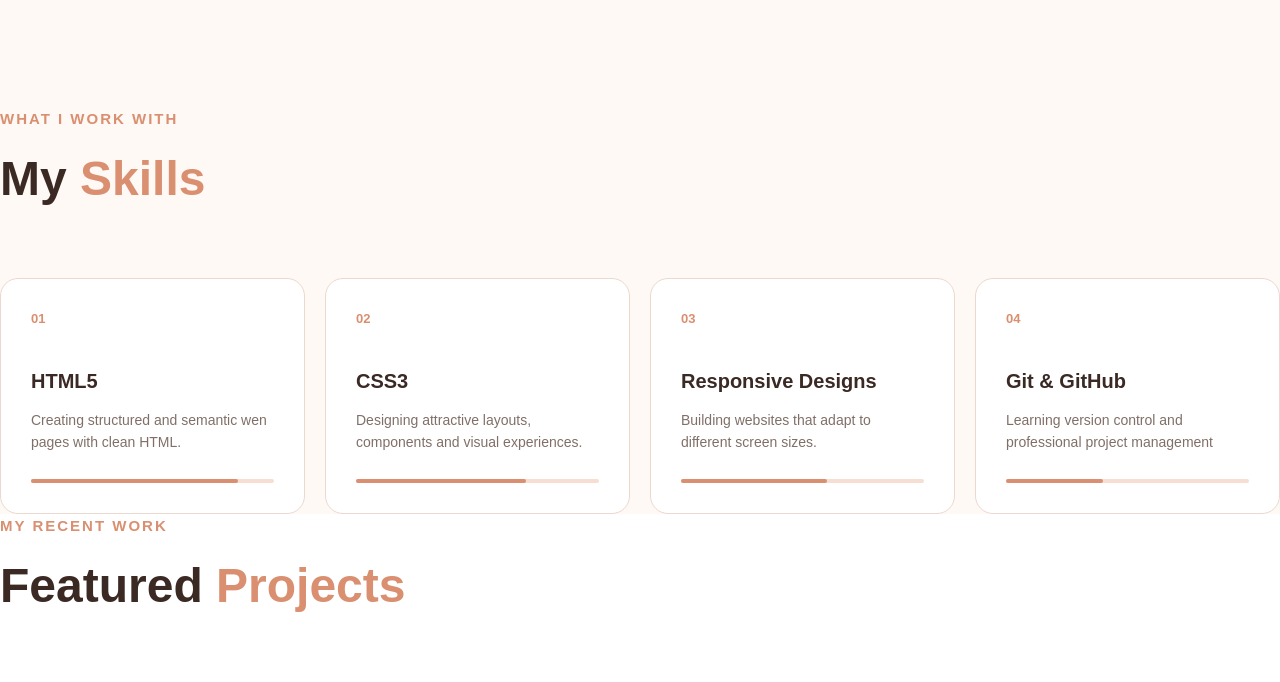
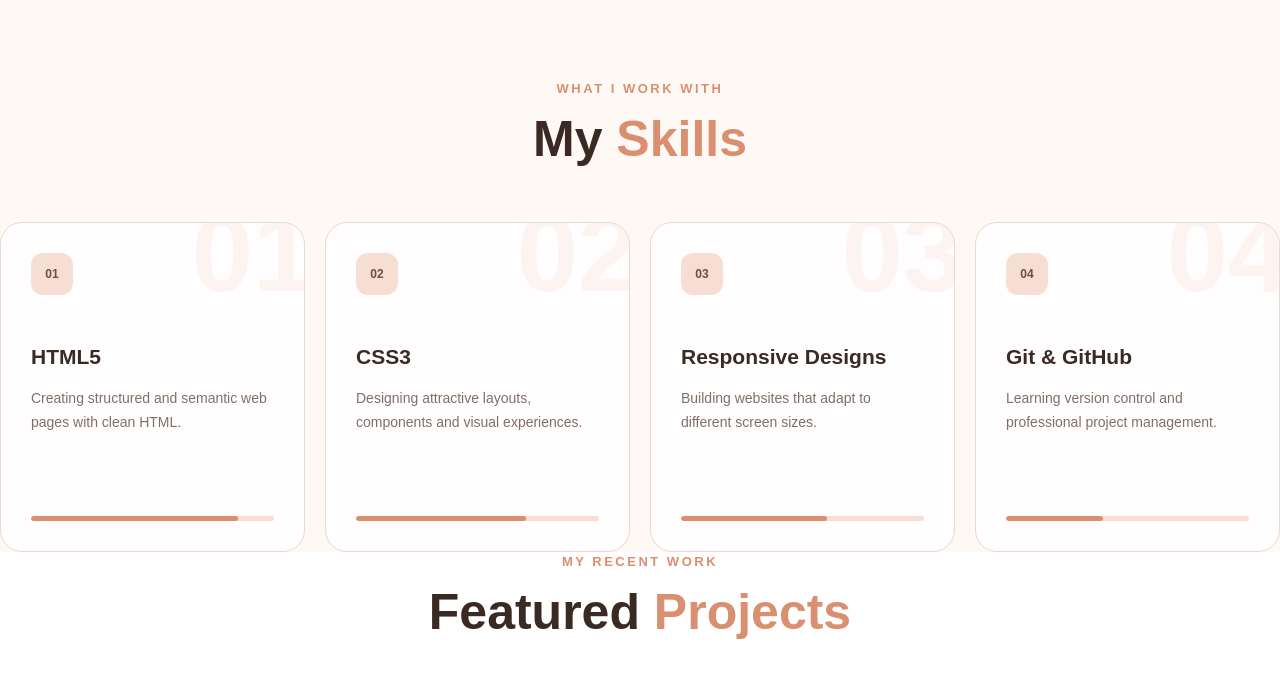
Before and after one commit to tanuja-webdev/01-Portfolio-Website, a plain HTML site: page index.html in a window 1280 px wide. Shown: the part 1588-2270 px from the top of the page. Drawn offline with Linux system fonts and the light colour scheme.

Commit message:
improve skills section

```diff
--- a/index.html
+++ b/index.html
@@ -109,7 +109,7 @@
                     <div class="skill-card">
                         <div class="skill-number">01</div>
                         <h3>HTML5</h3>
-                        <p>Creating structured and semantic wen pages with clean HTML.</p>
+                        <p>Creating structured and semantic web pages with clean HTML.</p>
                         <div class="skill-line">
                             <span style="width: 85%;"></span>
                         </div>
@@ -136,7 +136,7 @@
                     <div class="skill-card">
                         <div class="skill-number">04</div>
                         <h3>Git & GitHub</h3>
-                        <p>Learning version control and professional project management</p>
+                        <p>Learning version control and professional project management.</p>
                         <div class="skill-line">
                             <span style="width: 40%;"></span>
                         </div>
--- a/style.css
+++ b/style.css
@@ -528,18 +528,21 @@ header {
     padding: 110px 7%;
 }
 .section-heading {
-    margin-bottom: 60px;
+    text-align: center;
+    margin-bottom: 55px;
 }
 .section-heading p {
     color: var(--peach);
-    font-size: 15px;
+    font-size: 13px;
     font-weight: 700;
-    letter-spacing: 2px;
-    margin-bottom: 10px;
+    letter-spacing: 2.5px;
+    margin-bottom: 12px;
 }
 .section-heading h2 {
     color: var(--dark-brown);
-    font-size: clamp(34px, 5vw, 48px);
+    font-size: clamp(34px, 4vw, 50px);
+    line-height: 1.1;
+    margin: 0
 }
 .section-heading h2 span {
     color: var(--peach);
@@ -740,52 +743,166 @@ header {
         grid-template-columns: 1fr;
     }
 }
-/*==========SKILLS==========*/
+/* ========================= SKILLS ========================= */
+
 #skills {
     background: var(--cream);
+    position: relative;
+    overflow: hidden;
 }
+
+
+/* ========================= SKILL GRID ========================= */
+
 .skill-grid {
     display: grid;
     grid-template-columns: repeat(4, 1fr);
     gap: 20px;
 }
+
+
+/* ========================= SKILL CARD ========================= */
+
 .skill-card {
+    min-height: 330px;
     padding: 30px;
+    position: relative;
+    display: flex;
+    flex-direction: column;
+    background: rgba(255, 255, 255, 0.78);
+    border: 1px solid var(--border);
+    border-radius: 22px;
+    overflow: hidden;
+    transition: all 0.35s ease;
+}
+
+
+/* Large background number */
+
+.skill-card::before {
+    content: "";
+    position: absolute;
+    top: -25px;
+    right: -10px;
+    font-size: 110px;
+    font-weight: 800;
+    line-height: 1;
+    color: rgba(242, 180, 155, 0.12);
+    pointer-events: none;
+}
+/* Individual numbers */
+
+.skill-card:nth-child(1)::before {
+    content: "01";
+}
+
+.skill-card:nth-child(2)::before {
+    content: "02";
+}
+
+.skill-card:nth-child(3)::before {
+    content: "03";
+}
+
+.skill-card:nth-child(4)::before {
+    content: "04";
+}
+
+
+.skill-card:hover {
+    transform: translateY(-10px);
     background: var(--white);
-    border: 1px solid var(--border);
-    border-radius: 18px;
-    transition: 0.3s;
+    border-color: rgba(242, 180, 155, 0.55);
+    box-shadow: 0 25px 50px rgba(59, 41, 36, 0.10);
 }
-.skill-card:hover {
-    transform: translateY(-8px);
-    box-shadow: 0 20px 40px rgba(59, 41, 36, 0.10);
+/* ========================= NUMBER ========================= */
+
+.skill-number {
+    width: 42px;
+    height: 42px;
+    display: flex;
+    align-items: center;
+    justify-content: center;
+    margin-bottom: 45px;
+    position: relative;
+    z-index: 1;
+    background: var(--light-peach);
+    color: var(--brown);
+    border-radius: 12px;
+    font-size: 12px;
+    font-weight: 800;
 }
-.skill-number {
-    color: var(--peach);
-    font-size: 13px;
-    font-weight: bold;
-    margin-bottom: 35px;
+
+
+/* ========================= TEXT ========================= */
+
+.skill-card h3 {
+    position: relative;
+    z-index: 1;
+    color: var(--dark-brown);
+    font-size: 21px;
+    margin-bottom: 13px;
 }
-.skill-card h3 {
-    color: var(--dark-brown);
-    font-size: 20px;
-    margin-bottom: 12px;
-}
+
 .skill-card p {
+    position: relative;
+    z-index: 1;
     color: var(--muted);
     font-size: 14px;
-    margin-bottom: 25px;
+    line-height: 1.7;
+    margin-bottom: 28px;
 }
+/* ========================= SKILL BAR ========================= */
+
 .skill-line {
-    height: 4px;
+    height: 5px;
+    margin-top: auto;
     background: var(--light-peach);
-    border-radius: 10px;
+    border-radius: 20px;
+    overflow: hidden;
 }
+
 .skill-line span {
     display: block;
     height: 100%;
     background: var(--peach);
-    border-radius: 10px;
+    border-radius: 20px;
+    transform-origin: left;
+    animation: skillProgress 1.2s ease forwards;
+}
+
+
+/* ========================= ANIMATION ========================= */
+
+@keyframes skillProgress {
+    from {
+        transform: scaleX(0);
+    }
+
+    to {
+        transform: scaleX(1);
+    }
+}
+
+
+/* ========================= RESPONSIVE ========================= */
+
+@media (max-width: 1000px) {
+
+    .skill-grid {
+        grid-template-columns: repeat(2, 1fr);
+    }
+}
+
+@media (max-width: 550px) {
+
+    .skill-grid {
+        grid-template-columns: 1fr;
+    }
+
+    .skill-card {
+        min-height: 290px;
+    }
 }
 /*==========PROJECTS==========*/
 #projects {
```
